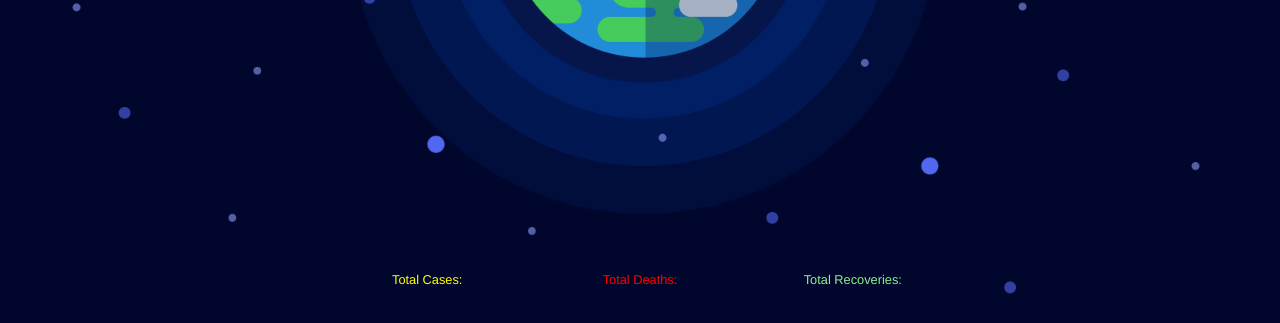
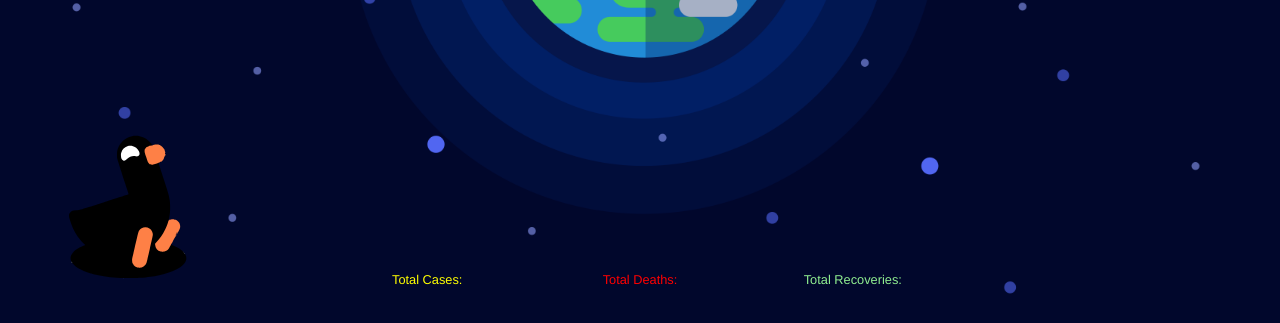
Before and after one commit to Chickynuggie/sars-covid-helu-test, a Vue app: page / in a window 1280 px wide. Shown: the part 490-813 px from the top of the page. Built offline with nearby package versions, Linux system fonts and the light colour scheme; no server answers.

Commit message:
add the duck

```diff
--- a/package.json
+++ b/package.json
@@ -1,6 +1,7 @@
 {
   "name": "helu-covid-test",
   "version": "0.1.0",
+  "author": "Daniel Farkas",
   "private": true,
   "scripts": {
     "start": "vue-cli-service serve",
--- a/src/App.vue
+++ b/src/App.vue
@@ -4,6 +4,7 @@
     <Header />
     <Table />
     <Footer />
+    <Duck />
   </div>
 </template>
 
@@ -12,6 +13,7 @@ import Table from './components/Table'
 import Header from './components/Header';
 import Footer from './components/Footer';
 import Spinner from './components/Spinner';
+import Duck from './components/Duck';
 
 export default {
   name: 'App',
@@ -19,7 +21,8 @@ export default {
     Table,
     Header,
     Footer,
-    Spinner
+    Spinner,
+    Duck
   }
 }
 </script>
--- /dev/null
+++ b/src/components/Duck/index.vue
@@ -0,0 +1,28 @@
+<template>
+  <img src="../../assets/duck.svg" @click="handleClick" />
+</template>
+
+<script>
+export default {
+  name: 'Duck',
+  setup() {
+    const handleClick = () => {
+      window.open('https://www.youtube.com/watch?v=BtN-goy9VOY', '_blank').focus();
+    }
+
+    return {
+      handleClick
+    }
+  }
+}
+</script>
+
+<style scoped>
+  img {
+    position: absolute;
+    left: -10px;
+    bottom: -10px;
+    width: 250px;
+    height: 250px;
+  }
+</style>
```
Also changed, not shown: src/assets/duck.svg (added).
